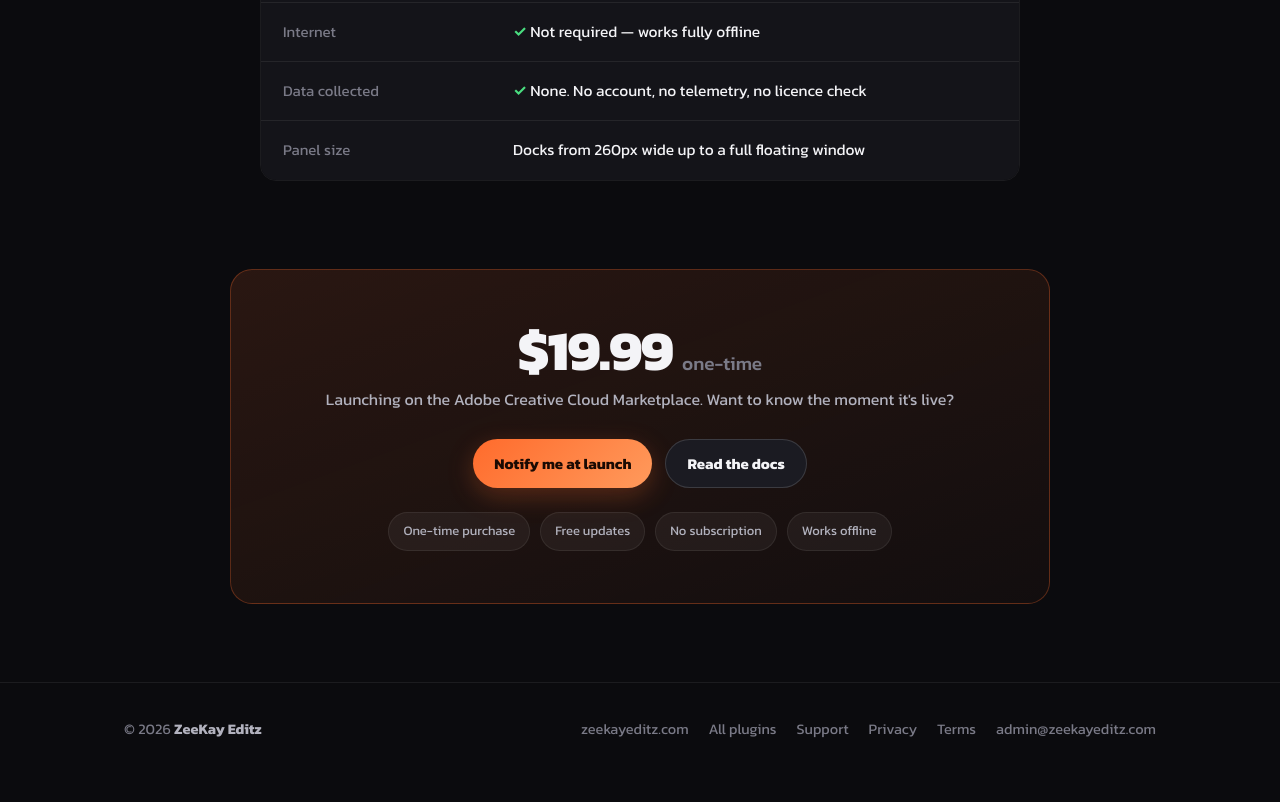
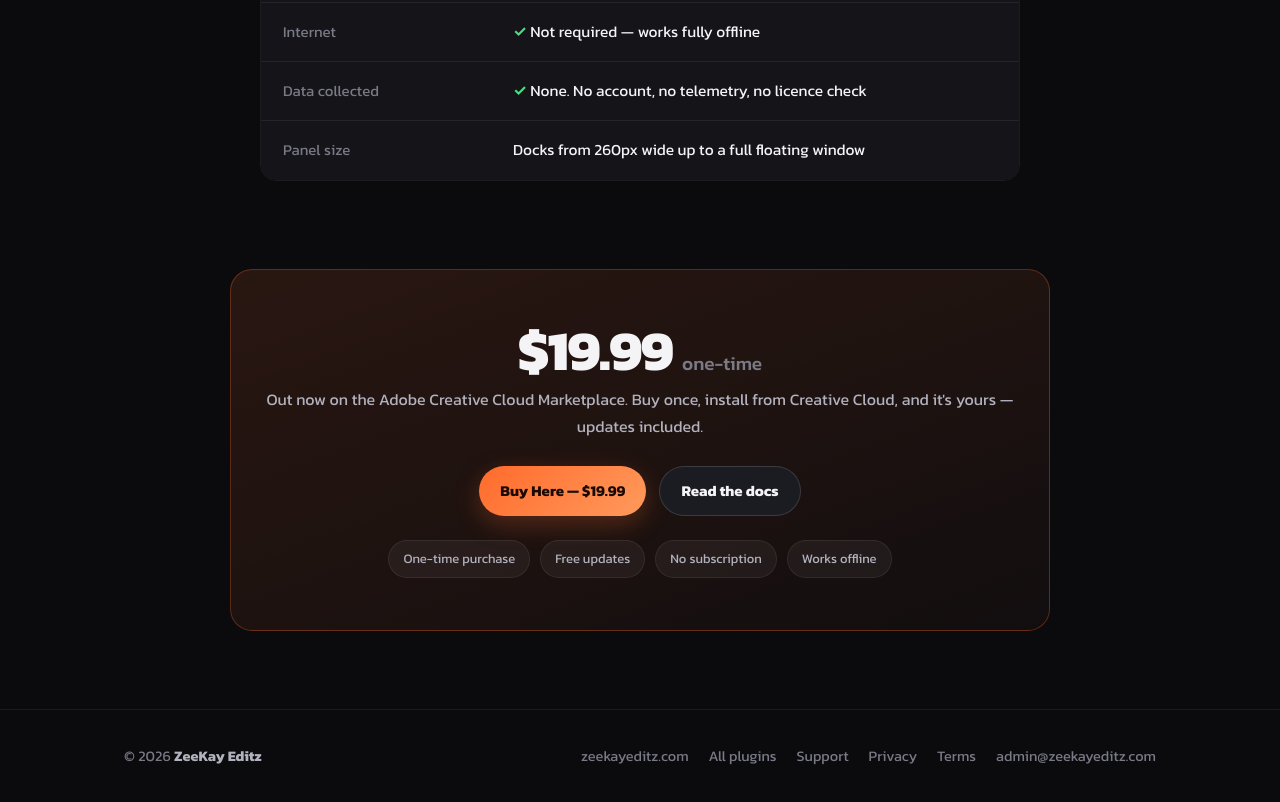
Before and after one commit to zeekayeditz1/zeekayeditz.com, a plain HTML site: page zflow/index.html in a window 1280 px wide. Shown: the part 6680-7482 px from the top of the page. Drawn offline with Linux system fonts and the light colour scheme.

Commit message:
zflow: plugin is live — buy buttons point at the Adobe listing

```diff
--- a/zflow/index.html
+++ b/zflow/index.html
@@ -29,15 +29,15 @@
 "description":"Bezier easing between any two keyframes in Adobe Premiere Pro.",
 "softwareVersion":"3.2.2",
 "publisher":{"@type":"Organization","name":"ZeeKay Editz","url":"https://zeekayeditz.com"},
-"offers":{"@type":"Offer","price":"19.99","priceCurrency":"USD"}}
+"offers":{"@type":"Offer","price":"19.99","priceCurrency":"USD","availability":"https://schema.org/InStock","url":"https://exchange.adobe.com/apps/cc/77edc3d5/zflow"}}
 </script>
 
 <!-- ══════════════════════════════════════════════════════════════════════
-     ZFLOW_BUY_URL — on launch day, two edits:
-       1. the .hero-cta anchor below  (id="buy-primary")
-       2. the anchor in the #get section (id="buy-secondary")
-     Point both at the Adobe Marketplace listing and change the label to
-     "Get ZFlow — $19.99".
+     LIVE since 14 August 2026 on the Adobe Creative Cloud Marketplace:
+     https://exchange.adobe.com/apps/cc/77edc3d5/zflow
+     The buy button lives in the #get section (id="buy-secondary"); the hero
+     button (id="buy-primary") scrolls down to it so visitors see the price
+     card and the docs link before they leave the site.
      ══════════════════════════════════════════════════════════════════ -->
 
 <style>
@@ -593,13 +593,12 @@
   <div class="wrap">
     <div class="buy">
       <div class="big-price">$19.99 <span>one-time</span></div>
-      <p>Launching on the Adobe Creative Cloud Marketplace. Want to know the moment
-         it's live?</p>
+      <p>Out now on the Adobe Creative Cloud Marketplace. Buy once, install from
+         Creative Cloud, and it's yours &mdash; updates included.</p>
       <div class="hero-cta" style="margin-bottom:0">
-        <!-- ZFLOW_BUY_URL #2 -->
         <a id="buy-secondary" class="btn btn-primary"
-           href="mailto:admin@zeekayeditz.com?subject=Tell%20me%20when%20ZFlow%20is%20live">
-           Notify me at launch</a>
+           href="https://exchange.adobe.com/apps/cc/77edc3d5/zflow"
+           target="_blank" rel="noopener">Buy Here &mdash; $19.99</a>
         <a class="btn btn-ghost" href="/zflow/support">Read the docs</a>
       </div>
       <div class="badge-row">
```
Also changed, not shown: zflow/privacy.html (+3 -3 lines), zflow/support.html (+3 -3 lines), zflow/terms.html (+3 -3 lines).
